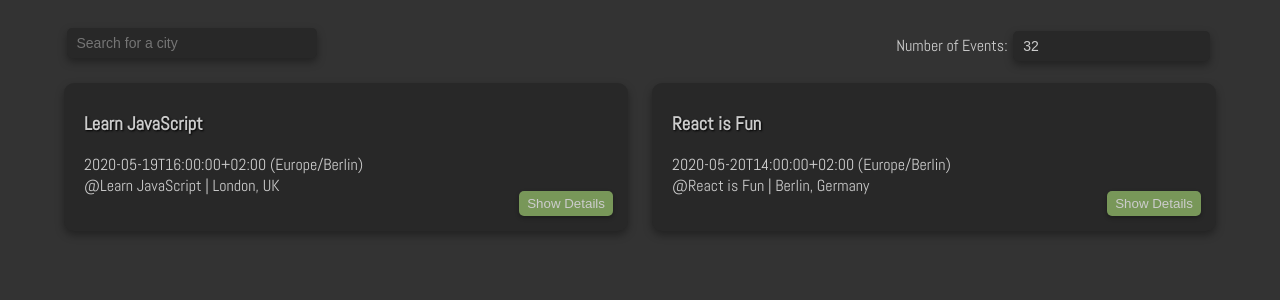
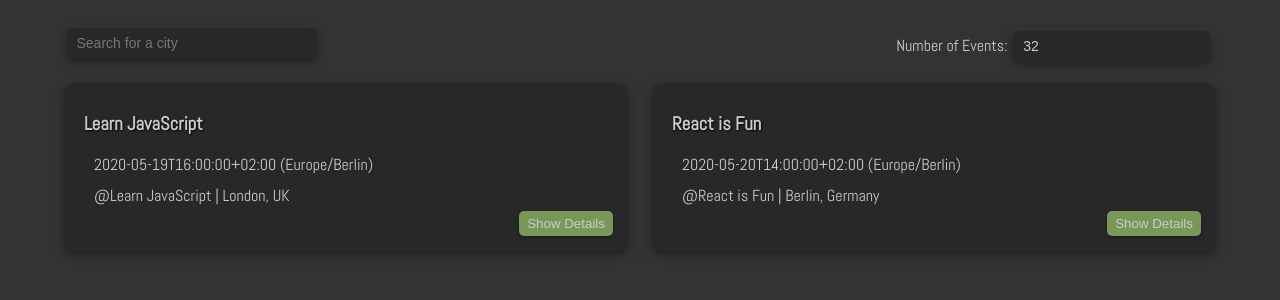
Before and after one commit to mpschirle1/meet, a React (Create React App) app: page / in a window 1280 px wide. Shown: the top 300 px of the page. Built offline with nearby package versions, Linux system fonts and the light colour scheme; what atatus-spa would draw is missing.

Commit message:
Corrected CSS typo

```diff
--- a/src/App.css
+++ b/src/App.css
@@ -40,6 +40,10 @@ ul {
 }
 
 p {
+  margin: 10px;
+}
+
+.filter p {
   margin: 0;
 }
 
```
